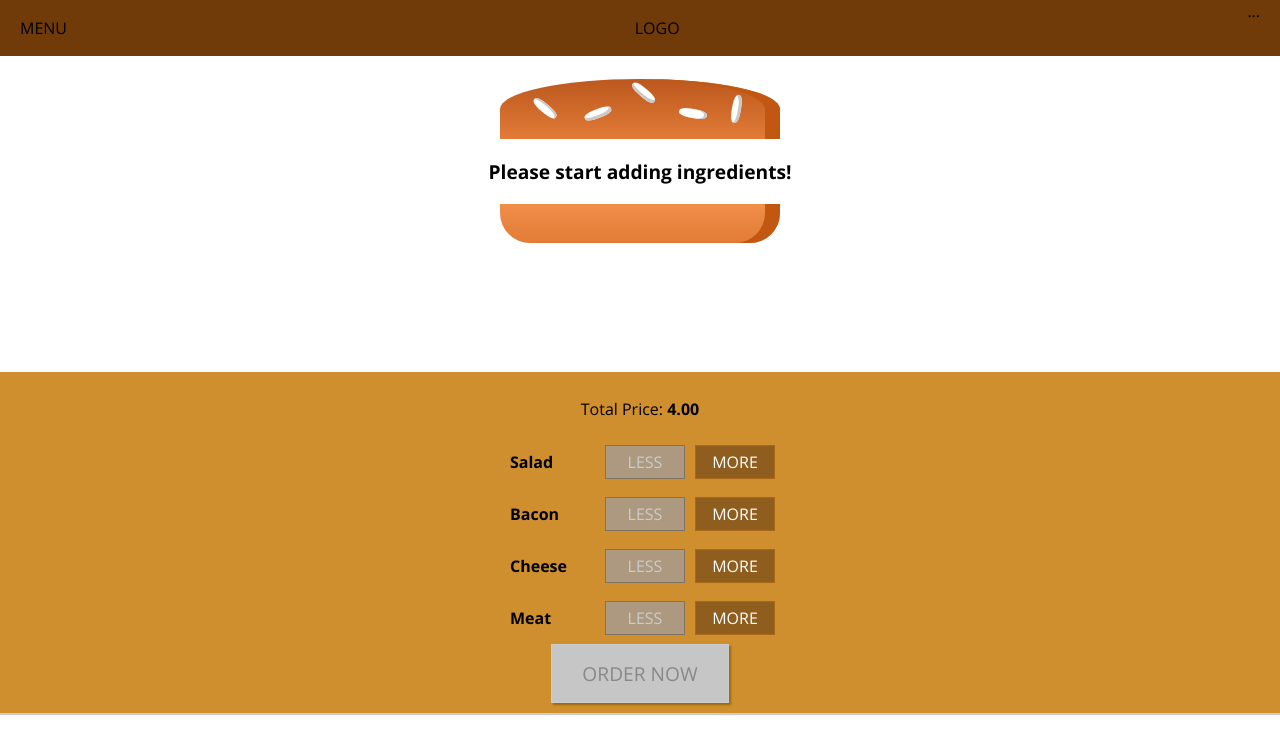
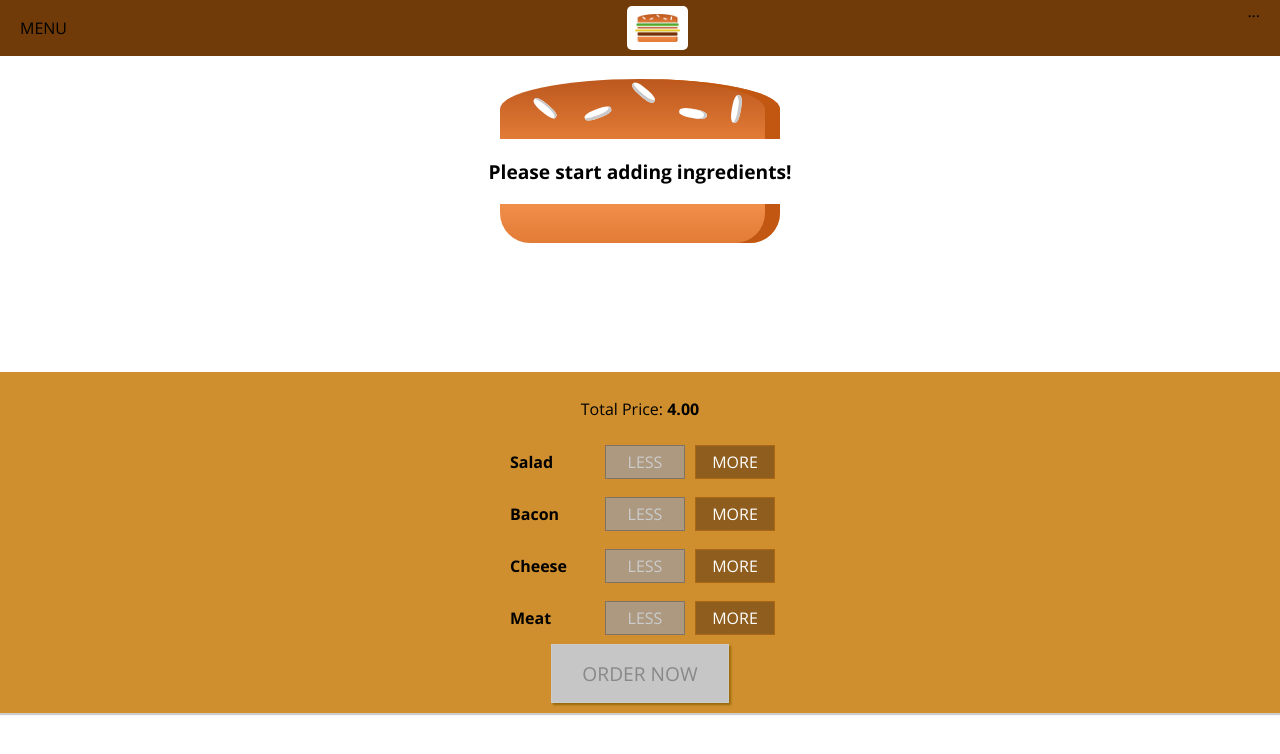
Before and after one commit to KurtTaylan/react-the-complete-guide-incl-redux, a React app in the folder burger-builder/: page / in a window 1280 px wide. Shown: the top 754 px of the page. Built offline with nearby package versions, Linux system fonts and the light colour scheme.

Commit message:
Burger-builder: Using logo in our application

```diff
--- /dev/null
+++ b/burger-builder/src/components/Logo/Logo.css
@@ -0,0 +1,11 @@
+.Logo {
+  background-color: white;
+  padding: 8px;
+  height: 80%;
+  box-sizing: border-box;
+  border-radius: 5px;
+}
+
+.Logo img {
+  height: 100%;
+}
--- /dev/null
+++ b/burger-builder/src/components/Logo/Logo.js
@@ -0,0 +1,11 @@
+import React from 'react';
+import burgerLogo from '../../assests/images/burger-logo.png';
+import styledClasses from './Logo.css'
+
+const logo = (props) => (
+    <div className={styledClasses.Logo}>
+        <img src={burgerLogo} alt="BurgerLogo"/>
+    </div>
+);
+
+export default logo;
--- a/burger-builder/src/components/Navigation/Toolbar/Toolbar.js
+++ b/burger-builder/src/components/Navigation/Toolbar/Toolbar.js
@@ -1,11 +1,12 @@
 import React from 'react';
 import styledClasses from './Toolbar.css';
+import Logo from "../../Logo/Logo";
 
 const toolbar = () => {
     return (
         <header className={styledClasses.Toolbar}>
             <div>MENU</div>
-            <div>LOGO</div>
+            <Logo/>
             <nav>
                 ...
             </nav>
```
Also changed, not shown: burger-builder/src/assests/images/burger-logo.png (added).
